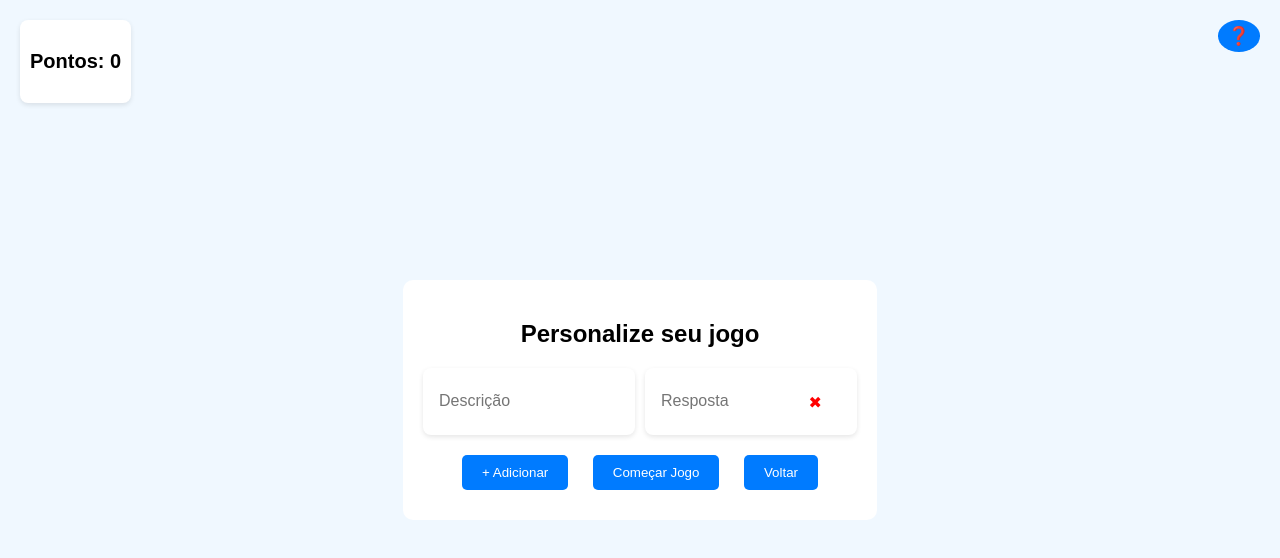
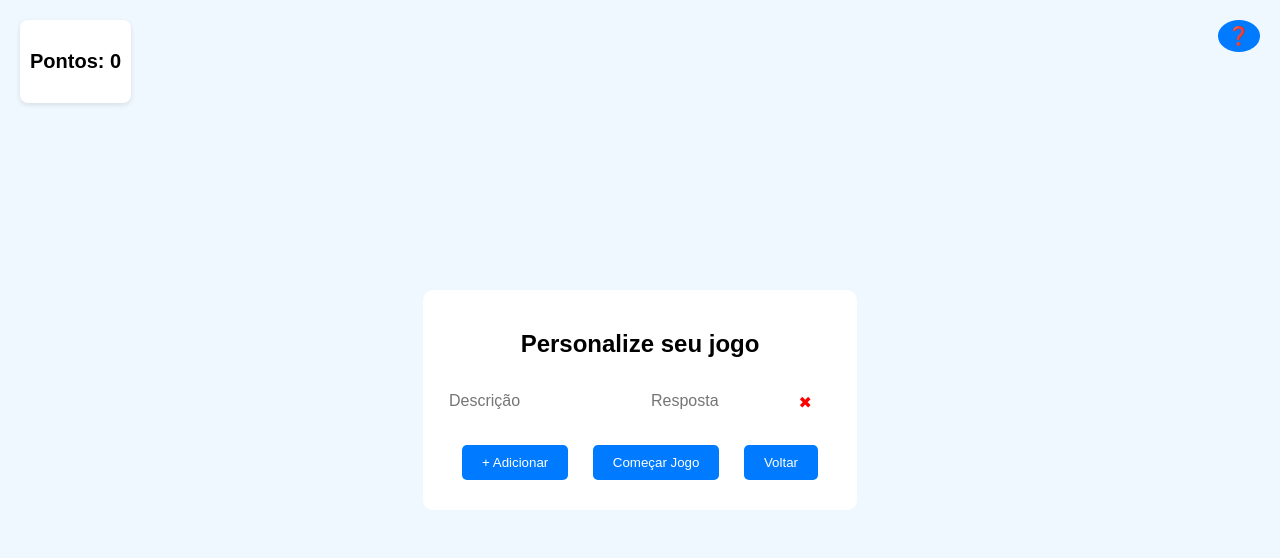
Before and after one commit to JujuBene/Edu-Quiz, a plain HTML site: page index.html in a window 1280 px wide. Both pictures are taken after a click on the button "Personalizar Jogo". Drawn offline with Linux system fonts and the light colour scheme; a web font is replaced by a local one.

Commit message:
fix - flashcardRemove

```diff
--- a/index.html
+++ b/index.html
@@ -1,11 +1,13 @@
 <!DOCTYPE html>
 <html lang="pt-br">
+
 <head>
     <meta charset="UTF-8">
     <meta name="viewport" content="width=device-width, initial-scale=1.0, viewport-fit=cover">
     <title>Edu Quizz</title>
     <link rel="stylesheet" href="style.css">
 </head>
+
 <body>
     <!-- Tela Principal -->
     <div class="container" id="titleContainer">
@@ -19,13 +21,9 @@
         <h2>Personalize seu jogo</h2>
         <div id="flashcards">
             <div class="flashcard-container">
-                    <div class="input-wrapper">
                 <input type="text" placeholder="Descrição" class="description-input">
-                    </div>
-                    <div class="input-wrapper">
                 <input type="text" placeholder="Resposta" class="answer-input">
                 <button class="removeFlashcard">✖</button>
-                    </div>
             </div>
         </div>
         <button id="addFlashcard">+ Adicionar</button>
@@ -102,7 +100,8 @@
             </p>
             <p>
                 🎯 <strong>Objetivo:</strong><br>
-                    Jogue com perguntas que você mesmo pode personalizar, adivinhando palavras com base na descrição apresentada.
+                Jogue com perguntas que você mesmo pode personalizar, adivinhando palavras com base na descrição
+                apresentada.
             </p>
             <p>
                 🛠️ <strong>Como Personalizar:</strong><br>
@@ -134,7 +133,8 @@
             </p>
             <p>
                 🎯 <strong>Objetivo:</strong><br>
-                    Jogue com perguntas pré-definidas em temas como Animais, História, Ciência, Esportes e Cinema, adivinhando palavras com base na descrição apresentada.
+                Jogue com perguntas pré-definidas em temas como Animais, História, Ciência, Esportes e Cinema,
+                adivinhando palavras com base na descrição apresentada.
             </p>
             <p>
                 🎮 <strong>Como Jogar:</strong><br>
@@ -175,4 +175,5 @@
 
     <script src="script.js"></script>
 </body>
+
 </html>
--- a/style.css
+++ b/style.css
@@ -84,8 +84,12 @@ body {
     font-size: 16px;
     cursor: pointer;
     position: absolute;
+    border: 0;
+    margin: 0;
+    padding: auto   ;
     top: 5px;
     right: 5px;
+    max-width: 20vw;
 }
 
 #guessInput {
```
Lines whose indentation alone changed are shown as unchanged.
